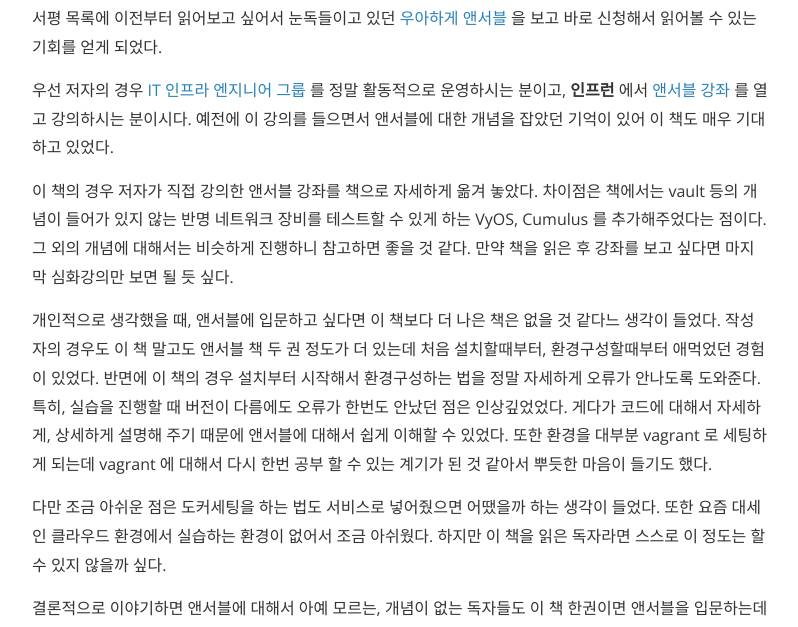
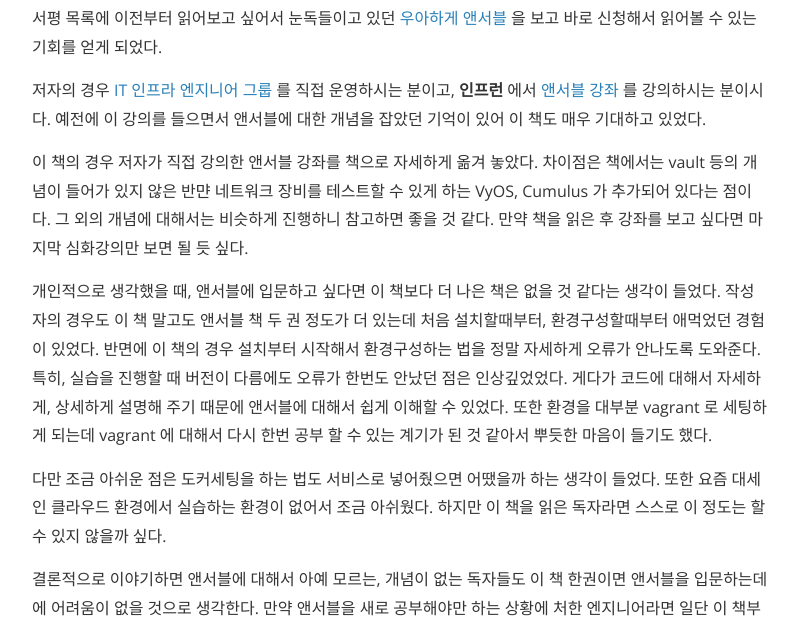
Before and after one commit to kscory/blog, a Jekyll site: the page built from _posts/2020-06-28-review-bjpublic-woowa-ansible.md, in a window 1280 px wide and 1400 px high, scrolled down 695 px. Shown: the part 181-808 px from the top of the window, without its empty margins (240-1038 px from the left). Built offline with Jekyll 4.4.1, drawn with Linux system fonts in a browser that asks for light colours; nearby versions of some CDN libraries; comment, search, counter and statistics services are not loaded; some of the changed text lies outside the part shown.

Commit message:
오타 해결

```diff
--- a/_posts/2020-06-28-review-bjpublic-woowa-ansible.md
+++ b/_posts/2020-06-28-review-bjpublic-woowa-ansible.md
@@ -13,19 +13,19 @@ tags: review book
 
 [책프협(책쓰는 프로그래머 협회)](https://www.facebook.com/groups/techbookwriting/) 에서 회원수 3100 명을 맞아 책 서평을 작성하는 재미있는 이벤트를 기획 했다. 서평 목록에 이전부터 읽어보고 싶어서 눈독들이고 있던 [우아하게 앤서블](http://www.yes24.com/Product/Goods/65306887) 을 보고 바로 신청해서 읽어볼 수 있는 기회를 얻게 되었다.
 
-우선 저자의 경우 [IT 인프라 엔지니어 그룹](https://www.facebook.com/groups/InfraEngineer/) 를 정말 활동적으로 운영하시는 분이고, __인프런__ 에서 [앤서블 강좌](https://www.inflearn.com/instructors/82032/courses) 를 열고 강의하시는 분이시다. 예전에 이 강의를 들으면서 앤서블에 대한 개념을 잡았던 기억이 있어 이 책도 매우 기대하고 있었다.
+저자의 경우 [IT 인프라 엔지니어 그룹](https://www.facebook.com/groups/InfraEngineer/) 를 직접 운영하시는 분이고, __인프런__ 에서 [앤서블 강좌](https://www.inflearn.com/instructors/82032/courses) 를 강의하시는 분이시다. 예전에 이 강의를 들으면서 앤서블에 대한 개념을 잡았던 기억이 있어 이 책도 매우 기대하고 있었다.
 
-이 책의 경우 저자가 직접 강의한 앤서블 강좌를 책으로 자세하게 옮겨 놓았다. 차이점은 책에서는 vault 등의 개념이 들어가 있지 않는 반명 네트워크 장비를 테스트할 수 있게 하는 VyOS, Cumulus 를 추가해주었다는 점이다. 그 외의 개념에 대해서는 비슷하게 진행하니 참고하면 좋을 것 같다. 만약 책을 읽은 후 강좌를 보고 싶다면 마지막 심화강의만 보면 될 듯 싶다.
+이 책의 경우 저자가 직접 강의한 앤서블 강좌를 책으로 자세하게 옮겨 놓았다. 차이점은 책에서는 vault 등의 개념이 들어가 있지 않은 반먄 네트워크 장비를 테스트할 수 있게 하는 VyOS, Cumulus 가 추가되어 있다는 점이다. 그 외의 개념에 대해서는 비슷하게 진행하니 참고하면 좋을 것 같다. 만약 책을 읽은 후 강좌를 보고 싶다면 마지막 심화강의만 보면 될 듯 싶다.
 
-개인적으로 생각했을 때, 앤서블에 입문하고 싶다면 이 책보다 더 나은 책은 없을 것 같다느 생각이 들었다. 작성자의 경우도 이 책 말고도 앤서블 책 두 권 정도가 더 있는데 처음 설치할때부터, 환경구성할때부터 애먹었던 경험이 있었다. 반면에 이 책의 경우 설치부터 시작해서 환경구성하는 법을 정말 자세하게 오류가 안나도록 도와준다. 특히, 실습을 진행할 때 버전이 다름에도 오류가 한번도 안났던 점은 인상깊었었다. 게다가 코드에 대해서 자세하게, 상세하게 설명해 주기 때문에 앤서블에 대해서 쉽게 이해할 수 있었다. 또한 환경을 대부분 vagrant 로 세팅하게 되는데 vagrant 에 대해서 다시 한번 공부 할 수 있는 계기가 된 것 같아서 뿌듯한 마음이 들기도 했다.
+개인적으로 생각했을 때, 앤서블에 입문하고 싶다면 이 책보다 더 나은 책은 없을 것 같다는 생각이 들었다. 작성자의 경우도 이 책 말고도 앤서블 책 두 권 정도가 더 있는데 처음 설치할때부터, 환경구성할때부터 애먹었던 경험이 있었다. 반면에 이 책의 경우 설치부터 시작해서 환경구성하는 법을 정말 자세하게 오류가 안나도록 도와준다. 특히, 실습을 진행할 때 버전이 다름에도 오류가 한번도 안났던 점은 인상깊었었다. 게다가 코드에 대해서 자세하게, 상세하게 설명해 주기 때문에 앤서블에 대해서 쉽게 이해할 수 있었다. 또한 환경을 대부분 vagrant 로 세팅하게 되는데 vagrant 에 대해서 다시 한번 공부 할 수 있는 계기가 된 것 같아서 뿌듯한 마음이 들기도 했다.
 
 다만 조금 아쉬운 점은 도커세팅을 하는 법도 서비스로 넣어줬으면 어땠을까 하는 생각이 들었다. 또한 요즘 대세인 클라우드 환경에서 실습하는 환경이 없어서 조금 아쉬웠다. 하지만 이 책을 읽은 독자라면 스스로 이 정도는 할 수 있지 않을까 싶다.
 
-결론적으로 이야기하면 앤서블에 대해서 아예 모르는, 개념이 없는 독자들도 이 책 한권이면 앤서블을 입문하는데에 어려움이 없을 것으로 생각한다. 만약 앤서블을 새로 공부해야만 하는 상황에 처한 엔지니어라면 일단 이 책부터 읽어볼 것을 권유하고 싶다. 작성자의 경우도 이제 다른 책을 다시 보면 조금 더 이해할 수 있지 않을까 싶다.
+결론적으로 이야기하면 앤서블에 대해서 아예 모르는, 개념이 없는 독자들도 이 책 한권이면 앤서블을 입문하는데에 어려움이 없을 것으로 생각한다. 만약 앤서블을 새로 공부해야만 하는 상황에 처한 엔지니어라면 일단 이 책부터 읽어볼 것을 권유하고 싶다.
 
 <img src="https://lh3.googleusercontent.com/pw/ACtC-3cccmh4FqVOmgdbLY4TAOJdvMnBLjyNYt63UZRSPUWfIaXS5pZ7HsCo_Xo1bNF9Osk2lGSRdqRthHW_a-N7Lzt3D_6vaVw7thZo-D-ONfgYfioI_JLhNABYniGfQNpLQiYbLf7iA2ZUrCgrgqMKE9XY=w2400-h1800-no?authuser=0" alt="woowa-ansible-02">
 
-책에서는 우선 virtual box 에서 앤서블을 설치하고 nginx 를 구성하는 방법에 대해서 알려준다. 그러면서 간단하게 앤서블을 맞볼 수 있게 만들어 준다. 여기서 혹시나 작성자처럼 카페에서 실습하고 싶은 경우 미리미리 os 이미지를 다운받아 놓기를 권하고 싶다. (작성자의 경우 이미지 다운 때문에 다시 집으로 돌아갔다..)
+책에서는 우선 virtual box 에서 앤서블을 설치하고 nginx 를 구성하는 방법에 대해서 알려준다. 그러면서 간단하게 앤서블을 맛볼 수 있게 만들어 준다. 여기서 혹시나 작성자처럼 카페에서 책을 읽게 되는 경우 미리미리 집에서 os 이미지를 다운받아 놓기를 권하고 싶다. (작성자의 경우 이미지 다운 때문에 다시 집으로 돌아갔다..)
 
 그 다음장부터 베어그란트로 실습환경을 만들어서 앤서블을 테스트해 본다. 우선 CentOS 기반으로 앤서블을 사용해보고 Ubuntu 를 사용하고 Window 를 사용해본다. 여기서 대략 10 개의 노드를 사용해서 실습하는데 이 때쯤 왜 앤서블을 사용하는지 알 것 같기도 했다. 만약 회사의 서버가 10개가 아니라 수백대, 수천대 라면 이런 자동화 툴 없이는 운영하기 어려울 듯 싶었다. 이 장 또한 미리미리 vagrant box 를 전부 다운받아놓고 싫습해서 시간을 아끼도록 하자.
 
@@ -37,6 +37,6 @@ tags: review book
 
 <img src="https://lh3.googleusercontent.com/pw/ACtC-3e6d2k2wPa2wj0pf1nolJ-TWfLeD9OC6pmaPd52KZE5xzMRZ5OIOmjEccZWwCH1eOnHuuU5mcdPTqeBbQ4bpeJjKNl2UftChWy7ax3rHnmYYCsxIUxlH0-qDkP_PxEtkxnuS8cK0M6Xp5QKXgu9SSUC=w2400-h1800-no?authuser=0" alt="woowa-ansible-03">
 
-작성자의 경우에는 아직 실무에 앤서블을 따로 적용하고 있지는 않다. 하지만 최근들어 [비트로](https://bitro.kr/) 라는 서비스를 런칭하면서 계속해서 새로운 환경을 만들어 내는데 고민이 있기는 했었다. 그러다 보니 여러 자동화 툴에대한 관심이 많이 생기고, 운영툴에 대한 관심도 많이 생겨서 이것저것 찾아보면서 공부하고 있는 중이다.
+작성자의 경우에는 아직 실무에 앤서블을 따로 적용하고 있지는 않다. 하지만 최근 [비트로](https://bitro.kr/) 라는 서비스를 런칭하면서 계속해서 새로운 환경을 만들어 내는데 반복되는 작업이 생겨 고민이 있었다. 그러다 보니 여러 자동화 툴에대한 관심이 많이 생기고, 운영툴에 대한 관심도 많이 생겨서 이것저것 찾아보면서 공부하고 있는 중이다.
 
-그런데 우아하게 앤서블 책은 정말 작성자의 수준에 딱 맞게끔 잘 쓰여 있어서 개인적으로는 너무 마음에 드는 책이였다. 앤서블에 입문하고 싶은 사람, 혹은 인프라 자동화에 관심이 있어 한번쯤 보고싶은 사람 모두에게 이 책을 추천하고 싶다. 물론 저자의 인프런 강의를 보는 것도 괜찮지만 __네트워크__ 파트 때문에 현재로써는 책을 더 추천하고 강의의 경우 마지막 심화 강의만 따로 볼 것을 권하고 싶다.
+그런데 우아하게 앤서블 책은 정말 작성자의 수준에 딱 맞게끔 잘 쓰여 있어서 개인적으로는 너무 마음에 드는 책이였다. 앤서블에 입문하고 싶은 사람, 혹은 인프라 자동화에 관심이 있어 한번쯤 보고싶은 사람 모두에게 이 책을 추천하고 싶다. 물론 저자의 인프런 강의를 보는 것도 괜찮지만 __네트워크__ 파트 때문에 현재로서는 책을 더 추천하고 강의의 경우 마지막 심화 강의만 따로 볼 것을 권하고 싶다.
```
